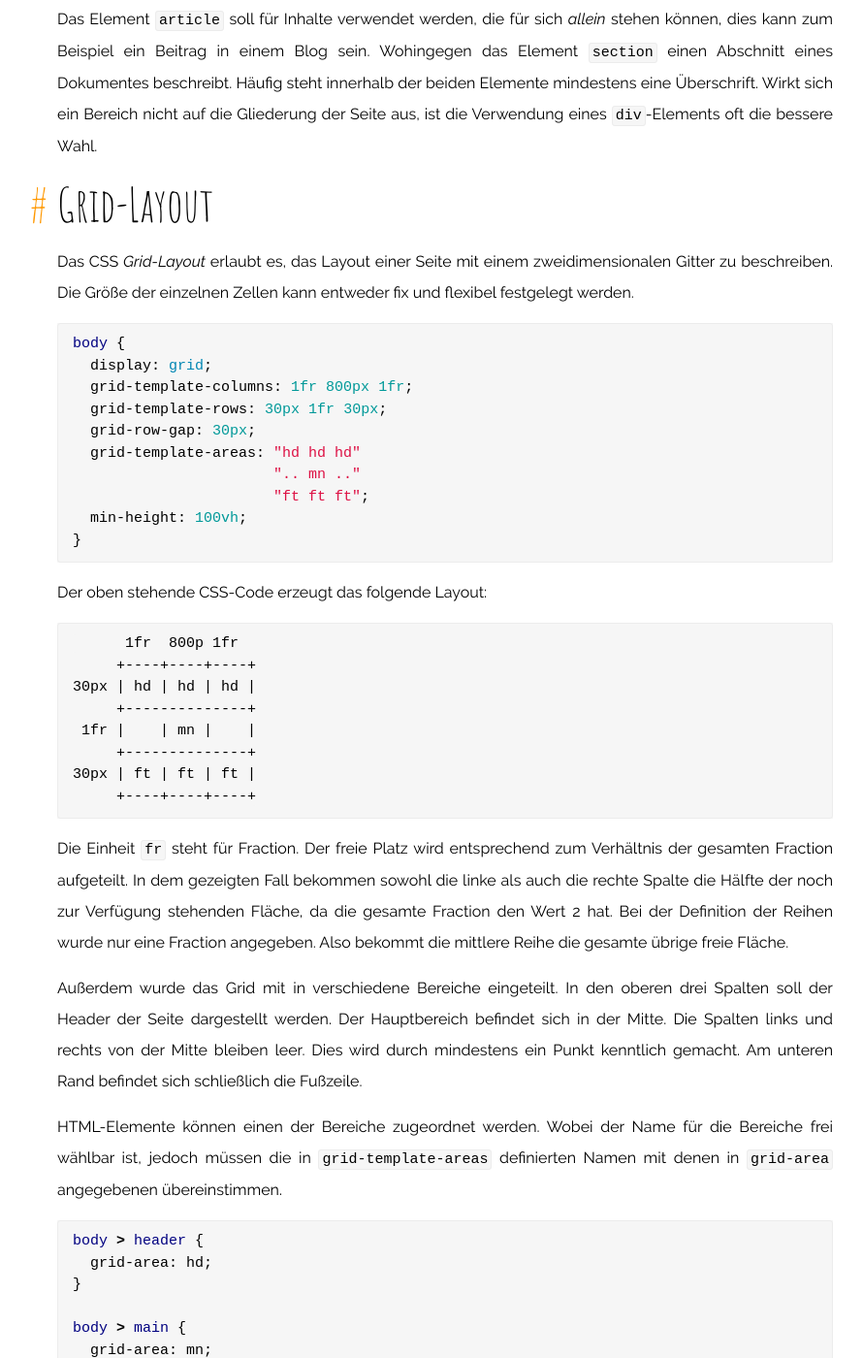
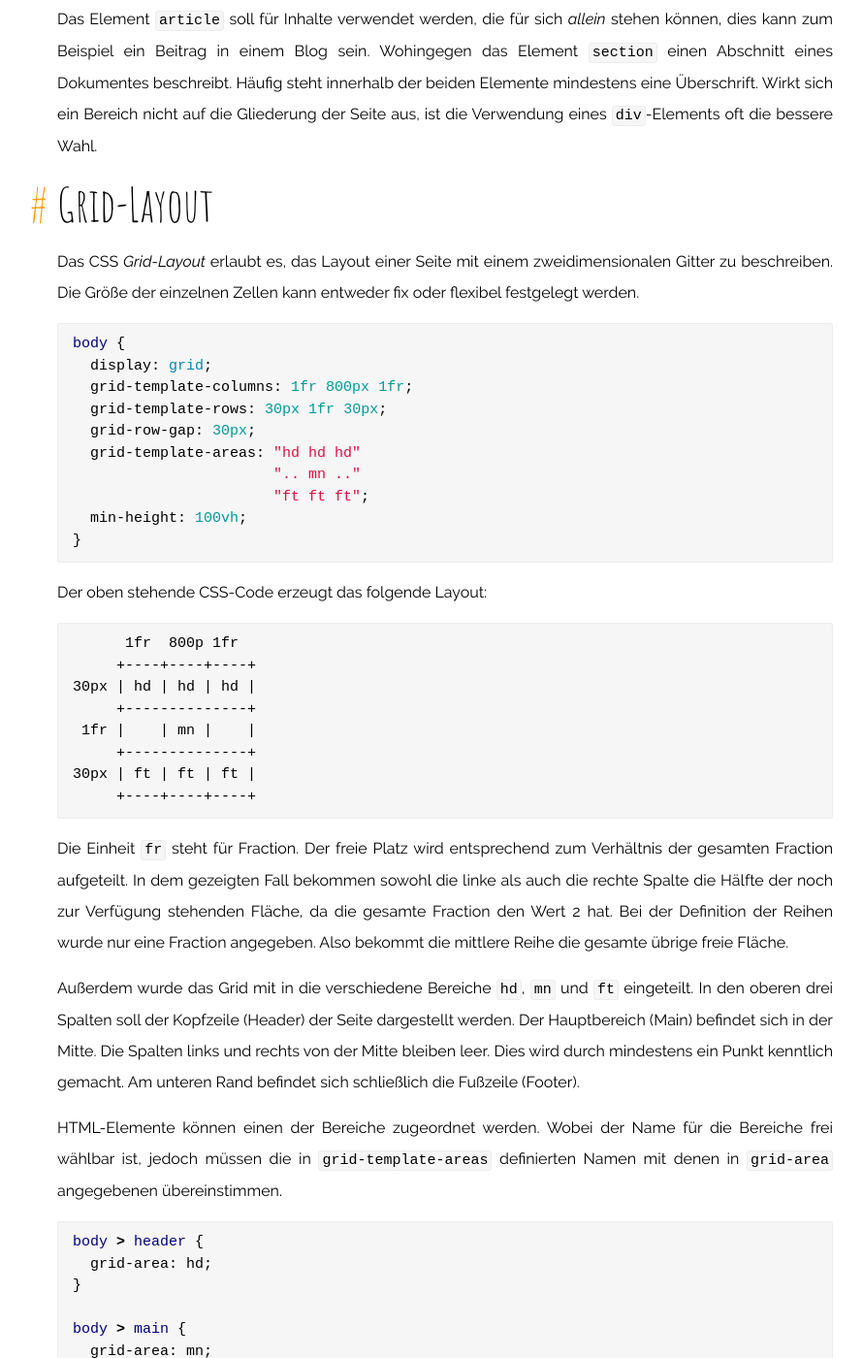
Before and after one commit to chhch/chhch.github.io, a Jekyll site: the page built from _posts/2017-09-30-html5-grid-layout-und-flex.md, in a window 1280 px wide and 1400 px high, scrolled down 475 px. Shown: the whole window at 97% size, without its empty margins (181-1071 px from the left). Built offline with Jekyll 4.4.1, drawn with Linux system fonts in a browser that asks for light colours; our own code applies the rules of GitHub Pages for plain Markdown files; some of the changed text lies outside the part shown.

Commit message:
Revise post about html5 grid layout

````diff
--- a/_posts/2017-09-30-html5-grid-layout-und-flex.md
+++ b/_posts/2017-09-30-html5-grid-layout-und-flex.md
@@ -13,7 +13,7 @@ Das Element `article` soll für Inhalte verwendet werden, die für sich _allein_
 
 ## Grid-Layout
 
-Das CSS _Grid-Layout_ erlaubt es, das Layout einer Seite mit einem zweidimensionalen Gitter zu beschreiben. Die Größe der einzelnen Zellen kann entweder fix und flexibel festgelegt werden.
+Das CSS _Grid-Layout_ erlaubt es, das Layout einer Seite mit einem zweidimensionalen Gitter zu beschreiben. Die Größe der einzelnen Zellen kann entweder fix oder flexibel festgelegt werden.
 
 ```css
 body {
@@ -41,7 +41,7 @@ Der oben stehende CSS-Code erzeugt das folgende Layout:
 
 Die Einheit `fr` steht für Fraction. Der freie Platz wird entsprechend zum Verhältnis der gesamten Fraction aufgeteilt. In dem gezeigten Fall bekommen sowohl die linke als auch die rechte Spalte die Hälfte der noch zur Verfügung stehenden Fläche, da die gesamte Fraction den Wert 2 hat. Bei der Definition der Reihen wurde nur eine Fraction angegeben. Also bekommt die mittlere Reihe die gesamte übrige freie Fläche.
 
-Außerdem wurde das Grid mit in verschiedene Bereiche eingeteilt. In den oberen drei Spalten soll der Header der Seite dargestellt werden. Der Hauptbereich befindet sich in der Mitte. Die Spalten links und rechts von der Mitte bleiben leer. Dies wird durch mindestens ein Punkt kenntlich gemacht. Am unteren Rand befindet sich schließlich die Fußzeile.
+Außerdem wurde das Grid mit in die verschiedene Bereiche `hd`, `mn` und `ft` eingeteilt. In den oberen drei Spalten soll der Kopfzeile (Header) der Seite dargestellt werden. Der Hauptbereich (Main) befindet sich in der Mitte. Die Spalten links und rechts von der Mitte bleiben leer. Dies wird durch mindestens ein Punkt kenntlich gemacht. Am unteren Rand befindet sich schließlich die Fußzeile (Footer).
 
 HTML-Elemente können einen der Bereiche zugeordnet werden. Wobei der Name für die Bereiche frei wählbar ist, jedoch müssen die in `grid-template-areas` definierten Namen mit denen in `grid-area` angegebenen übereinstimmen.
 
@@ -86,6 +86,8 @@ Außerdem ist es möglich, Element **innerhalb des Grid-Elements** auszurichten.
          Bereichs)          Bereichs)       umschließenden
                                              Containers)
 
+Je nach Eigenschaft können unter anderen die Werte `auto`, `flex-start`, `flex-end`, `center`, `baseline`, `space-between`, `stretch` oder `space-around` zugewiesen werden.
+
 ## Flexbox
 
 _Flexbox_ funktioniert ähnlich wie das Grid-Layout. Allerdings können Elemente in einer Flexbox **entweder** horizontal **oder** vertikal angeordnet werden. Ist der Inhalt nicht in einer Zeile darstellbar, wird der Inhalt ggf. **automatisch** in die nächste Zeile umgebrochen. Für ein zweidimensionales Layout ist daher ein Grid-Layout oft besser geeignet.
````
